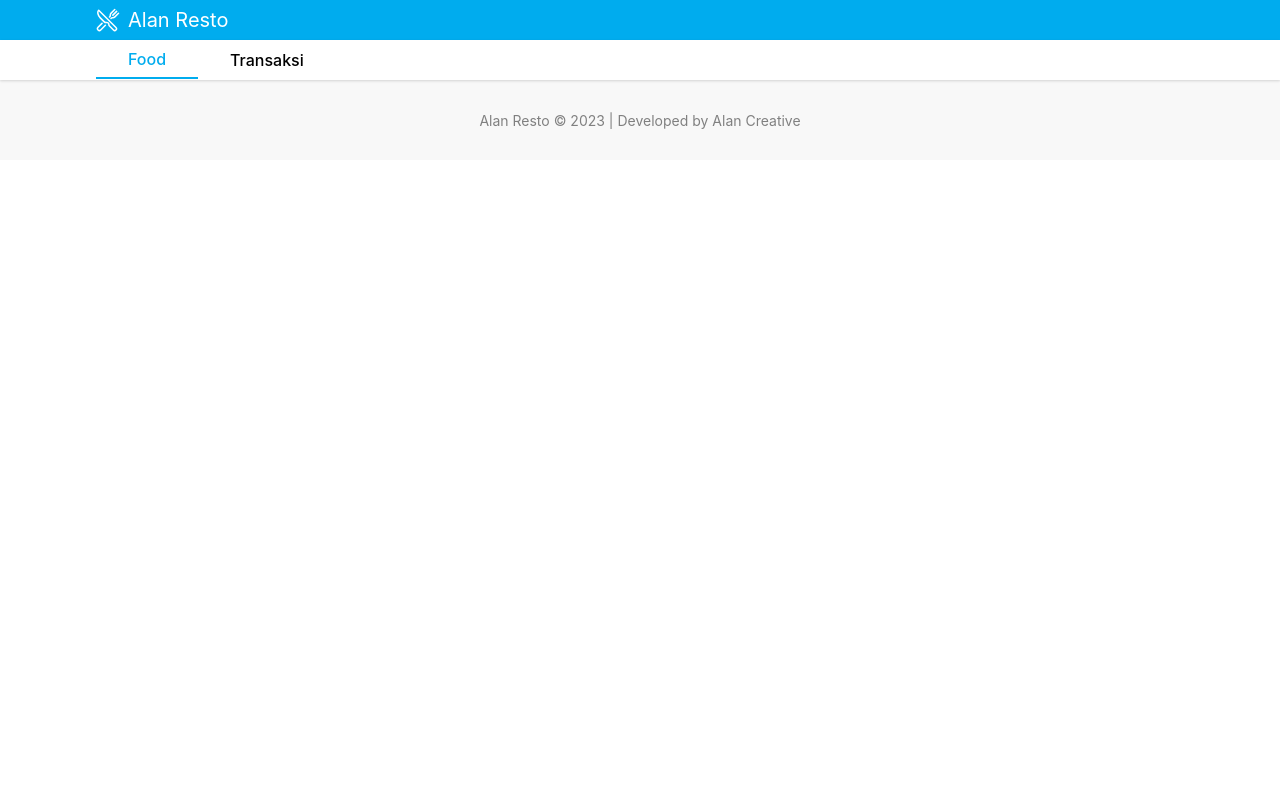
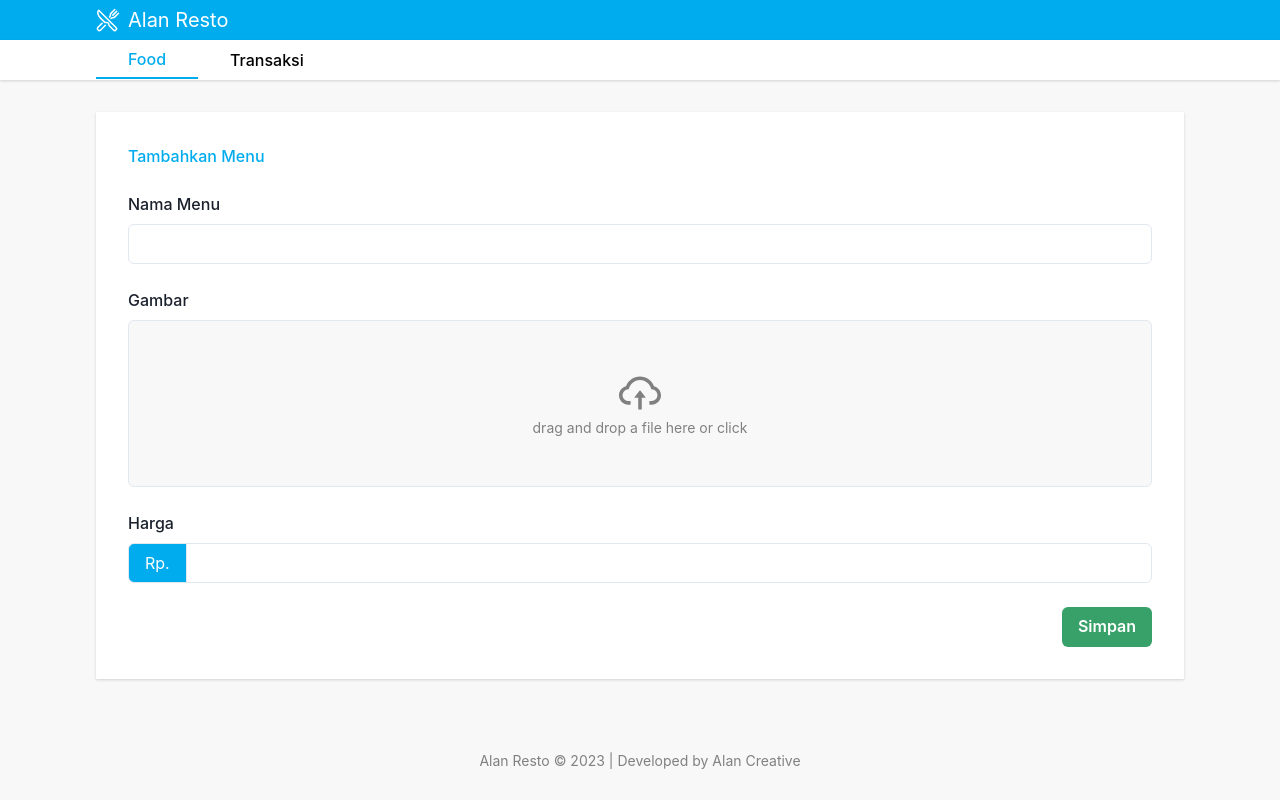
Before and after one commit to cartenzaalief/alan-resto-fe, a React (Create React App) app: page /food/add in a window 1280 px wide. Built offline with nearby package versions, Linux system fonts and the light colour scheme.

Commit message:
feat: add food and show food list

```diff
--- a/src/App.js
+++ b/src/App.js
@@ -2,11 +2,18 @@ import "./App.css";
 import "@fontsource/roboto";
 import Header from "./components/Header";
 import Footer from "./components/Footer";
+import { Route, Routes } from "react-router-dom";
+import Food from "./pages/Food";
+import FoodAdd from "./pages/FoodAdd";
 
 function App() {
   return (
     <>
       <Header />
+      <Routes>
+        <Route path="/food" element={<Food />} />
+        <Route path="/food/add" element={<FoodAdd />} />
+      </Routes>
       <Footer />
     </>
   );
--- /dev/null
+++ b/src/pages/Food.jsx
@@ -0,0 +1,83 @@
+import { Box, Button, Image, Table, TableContainer, Tbody, Td, Text, Th, Thead, Tr } from "@chakra-ui/react";
+import Axios from "axios";
+import { useEffect, useState } from "react";
+import { useNavigate } from "react-router-dom";
+
+const Food = () => {
+    const navigate = useNavigate();
+
+    const [foodList, setFoodList] = useState([]);
+
+    const foodData = async () => {
+        try {
+            let res = await Axios.get(process.env.REACT_APP_BASE_URL + "/food/data");
+            setFoodList(res.data);
+        } catch (error) {
+            console.log(error);
+        }
+    }
+
+    useEffect(() => {
+        foodData();
+    }, [])
+
+    const printFoodList = () => {
+        return foodList.map((food, index) => {
+            const formatter = new Intl.NumberFormat('id', {
+                style: 'currency',
+                currency: 'IDR',
+            });
+            return (
+                <Tr key={index}>
+                    <Td>{index + 1}</Td>
+                    <Td>{food.name}</Td>
+                    <Td>
+                        <Image src={process.env.REACT_APP_BASE_URL + food.image} w={20} h={16} objectFit="cover" />
+                    </Td>
+                    <Td>{formatter.format(food.price)}</Td>
+                    <Td>
+                        <Button colorScheme="blackAlpha" onClick={() => deleteFood(food.id)}>Hapus</Button>
+                    </Td>
+                </Tr>
+            )
+        })
+    }
+
+    const deleteFood = async (index) => {
+        try {
+            console.log(index);
+            let res = await Axios.delete(process.env.REACT_APP_BASE_URL + `/food/delete/${index}`);
+            alert(res.data.message);
+            foodData();
+        } catch (error) {
+            console.log(error);
+        }
+    }
+
+    return (
+        <Box bgColor="#F8F8F8" px={24} py={8} minH="80vh">
+            <Text color="gray">Tambahkan menu makanan yang ada di resto</Text>
+            <Box mt={6} bgColor="white" p={8} boxShadow="base">
+                <Button colorScheme="blue" onClick={() => navigate("/food/add")}>+ Tambah Menu</Button>
+                <TableContainer mt={8}>
+                    <Table variant="striped" colorScheme="blackAlpha">
+                        <Thead bg="#DADADA">
+                            <Tr>
+                                <Th>#</Th>
+                                <Th w={500}>Nama</Th>
+                                <Th>Foto</Th>
+                                <Th>Harga</Th>
+                                <Th>Action</Th>
+                            </Tr>
+                        </Thead>
+                        <Tbody>
+                            {printFoodList()}
+                        </Tbody>
+                    </Table>
+                </TableContainer>
+            </Box>
+        </Box>
+    )
+}
+
+export default Food
--- /dev/null
+++ b/src/pages/FoodAdd.jsx
@@ -0,0 +1,104 @@
+import { Box, Button, Flex, FormControl, FormLabel, Icon, Input, InputGroup, InputLeftAddon, Text } from "@chakra-ui/react";
+import Axios from "axios";
+import { useRef, useState } from "react";
+import { AiOutlineCloudUpload } from "react-icons/ai";
+
+const FoodAdd = () => {
+    const [name, setName] = useState("");
+    const [image, setImage] = useState(null);
+    const [price, setPrice] = useState(0);
+
+    const inputRef = useRef();
+
+    const handleDragOver = (event) => {
+        event.preventDefault();
+    }
+
+    const handleDrop = (event) => {
+        event.preventDefault();
+        setImage(event.dataTransfer.files[0]);
+    }
+
+    const saveButton = async () => {
+        try {
+            let res = await Axios.post(process.env.REACT_APP_BASE_URL + "/food/add", {
+                name,
+                image,
+                price,
+            }, {
+                headers: {
+                    "Content-Type": "multipart/form-data"
+                }
+            });
+            alert(res.data.message);
+        } catch (error) {
+            console.log(error);
+        }
+    }
+
+    return (
+        <Box bgColor="#F8F8F8" px={24} py={8} minH="80vh">
+            <Box bgColor="white" p={8} boxShadow="base">
+                <Text color="#00ACEE" fontWeight="500">Tambahkan Menu</Text>
+                <FormControl mt={6}>
+                    <FormLabel>Nama Menu</FormLabel>
+                    <Input onChange={(event) => setName(event.target.value)} />
+                </FormControl>
+                <FormControl mt={6}>
+                    <FormLabel>Gambar</FormLabel>
+                    {!image ? (
+                        <Box
+                            bgColor="#F8F8F8"
+                            py={12}
+                            border="1px"
+                            borderColor="gray.200"
+                            borderRadius={6}
+                            onDragOver={handleDragOver}
+                            onDrop={handleDrop}
+                            onClick={() => inputRef.current.click()}
+                            cursor="pointer"
+                        >
+                            <Flex flexDirection="column" alignItems="center">
+                                <Icon as={AiOutlineCloudUpload} color="gray" boxSize={12} />
+                                <Text color="gray" fontSize="sm">drag and drop a file here or click</Text>
+                            </Flex>
+                            <Input
+                                type="file"
+                                onChange={(event) => setImage(event.target.files[0])}
+                                hidden
+                                ref={inputRef}
+                            />
+                        </Box>
+                    )
+                        :
+                        (
+                            <Box
+                                bgColor="#F8F8F8"
+                                p={6}
+                                border="1px"
+                                borderColor="gray.200"
+                                borderRadius={6}
+                            >
+                                <Flex alignItems="center" gap={4}>
+                                    <Text color="gray">{image.name}</Text>
+                                    <Button onClick={() => setImage(null)} colorScheme="blackAlpha">Hapus</Button>
+                                </Flex>
+                            </Box>
+                        )}
+                </FormControl>
+                <FormControl mt={6}>
+                    <FormLabel>Harga</FormLabel>
+                    <InputGroup>
+                        <InputLeftAddon children="Rp." bgColor="#00ACEE" color="white" />
+                        <Input type="number" onChange={(event) => setPrice(event.target.value)} />
+                    </InputGroup>
+                </FormControl>
+                <Flex mt={6} justifyContent="flex-end">
+                    <Button colorScheme="green" onClick={saveButton}>Simpan</Button>
+                </Flex>
+            </Box>
+        </Box>
+    )
+}
+
+export default FoodAdd
```
Also changed, not shown: 1 other file (tests, documents, lock files or other folders).
